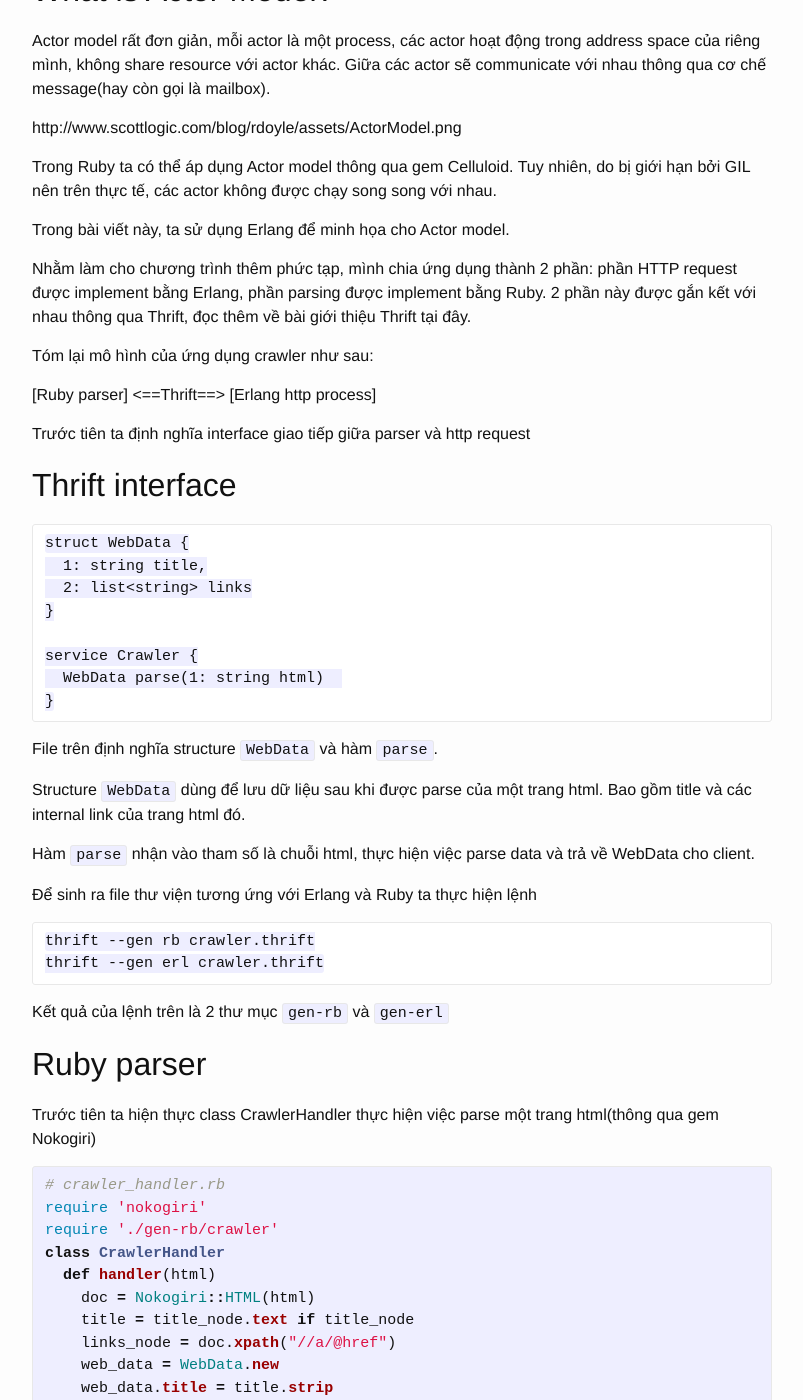
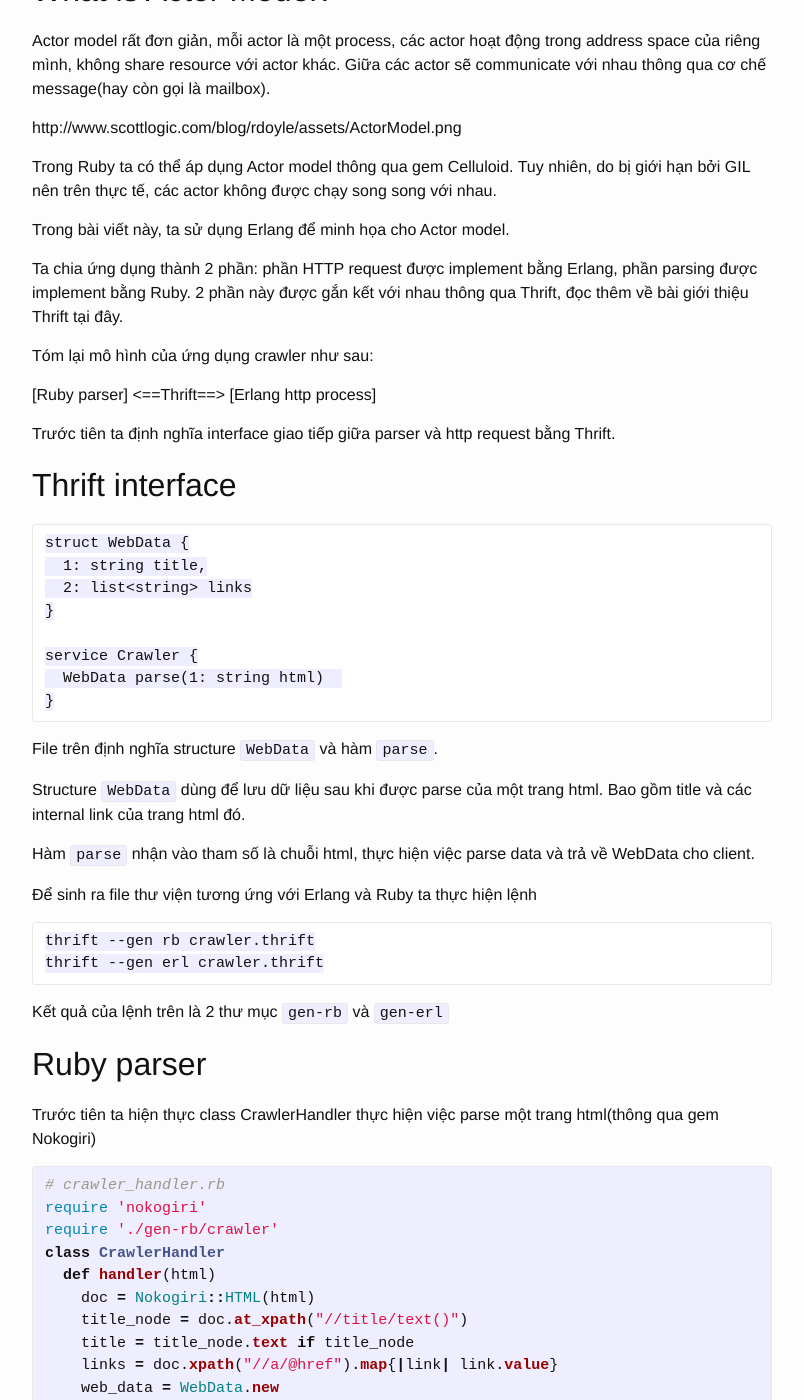
Before and after one commit to zinh/zinh.github.io, a Jekyll site: the page built from _posts/2015-01-19-erlang-ruby-thrift-a-combination.markdown, in a window 1280 px wide and 1400 px high, scrolled down 534 px. Shown: the whole window, without its empty margins (238-1041 px from the left). Built offline with Jekyll 4.4.1, drawn with Linux system fonts in a browser that asks for light colours; some of the changed text lies outside the part shown.

Commit message:
Update 2015-01-19-erlang-ruby-thrift-a-combination.markdown

```diff
--- a/_posts/2015-01-19-erlang-ruby-thrift-a-combination.markdown
+++ b/_posts/2015-01-19-erlang-ruby-thrift-a-combination.markdown
@@ -25,13 +25,13 @@ Trong Ruby ta có thể áp dụng Actor model thông qua gem Celluloid. Tuy nhi
 
 Trong bài viết này, ta sử dụng Erlang để minh họa cho Actor model.
 
-Nhằm làm cho chương trình thêm phức tạp, mình chia ứng dụng thành 2 phần: phần HTTP request được implement bằng Erlang, phần parsing được implement bằng Ruby. 2 phần này được gắn kết với nhau thông qua Thrift, đọc thêm về bài giới thiệu Thrift tại đây.
+Ta chia ứng dụng thành 2 phần: phần HTTP request được implement bằng Erlang, phần parsing được implement bằng Ruby. 2 phần này được gắn kết với nhau thông qua Thrift, đọc thêm về bài giới thiệu Thrift tại đây.
 
 Tóm lại mô hình của ứng dụng crawler như sau:
 
 [Ruby parser] <==Thrift==> [Erlang http process]
 
-Trước tiên ta định nghĩa interface giao tiếp giữa parser và http request
+Trước tiên ta định nghĩa interface giao tiếp giữa parser và http request bằng Thrift.
 
 ## Thrift interface
 
@@ -68,8 +68,9 @@ require './gen-rb/crawler'
 class CrawlerHandler
   def handler(html)
     doc = Nokogiri::HTML(html)
+    title_node = doc.at_xpath("//title/text()")
     title = title_node.text if title_node
-    links_node = doc.xpath("//a/@href")
+    links = doc.xpath("//a/@href").map{|link| link.value}
     web_data = WebData.new
     web_data.title = title.strip
     web_data.links = links.uniq
```
Also changed, not shown: other parts of _posts/2015-01-19-erlang-ruby-thrift-a-combination.markdown (+1 -1 lines).
